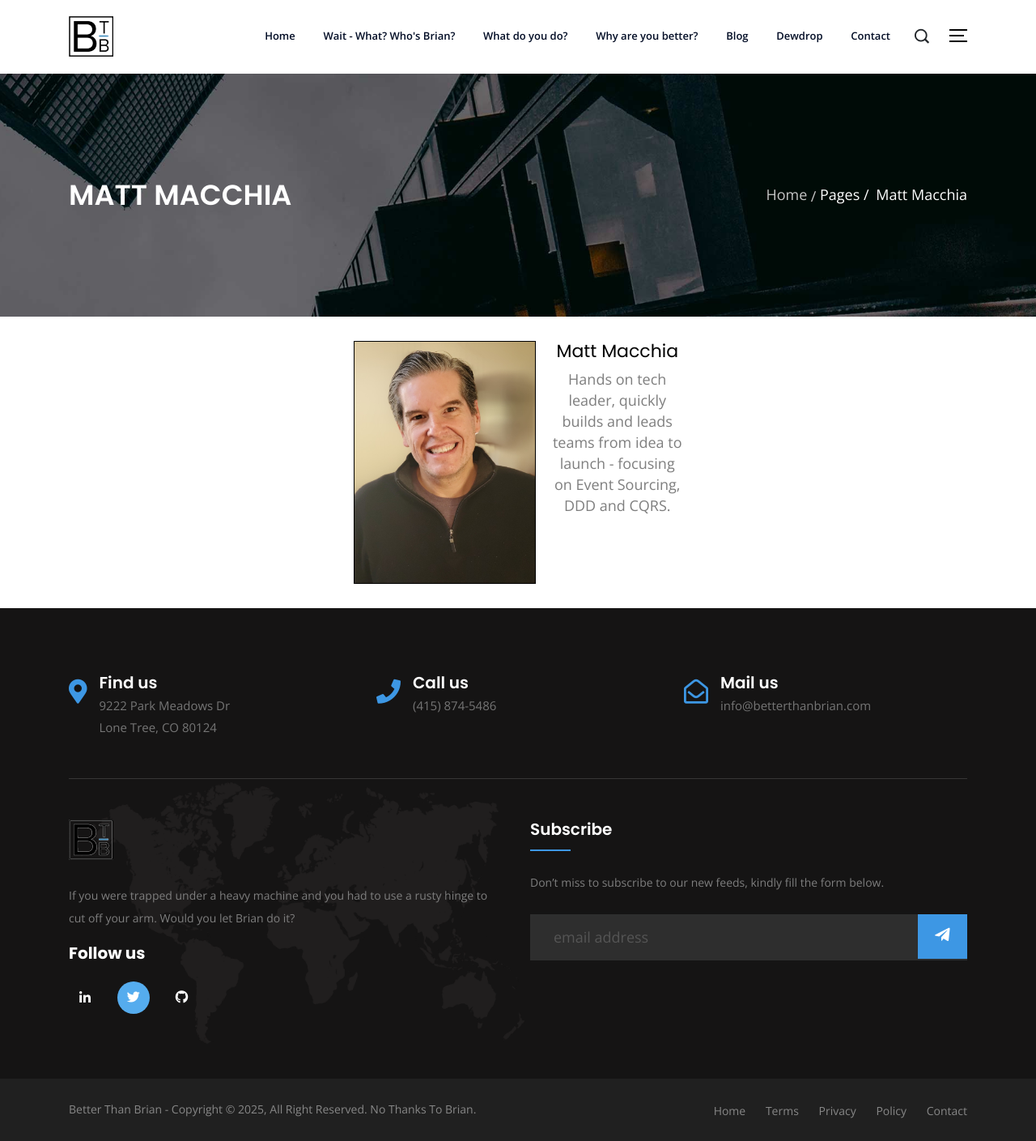
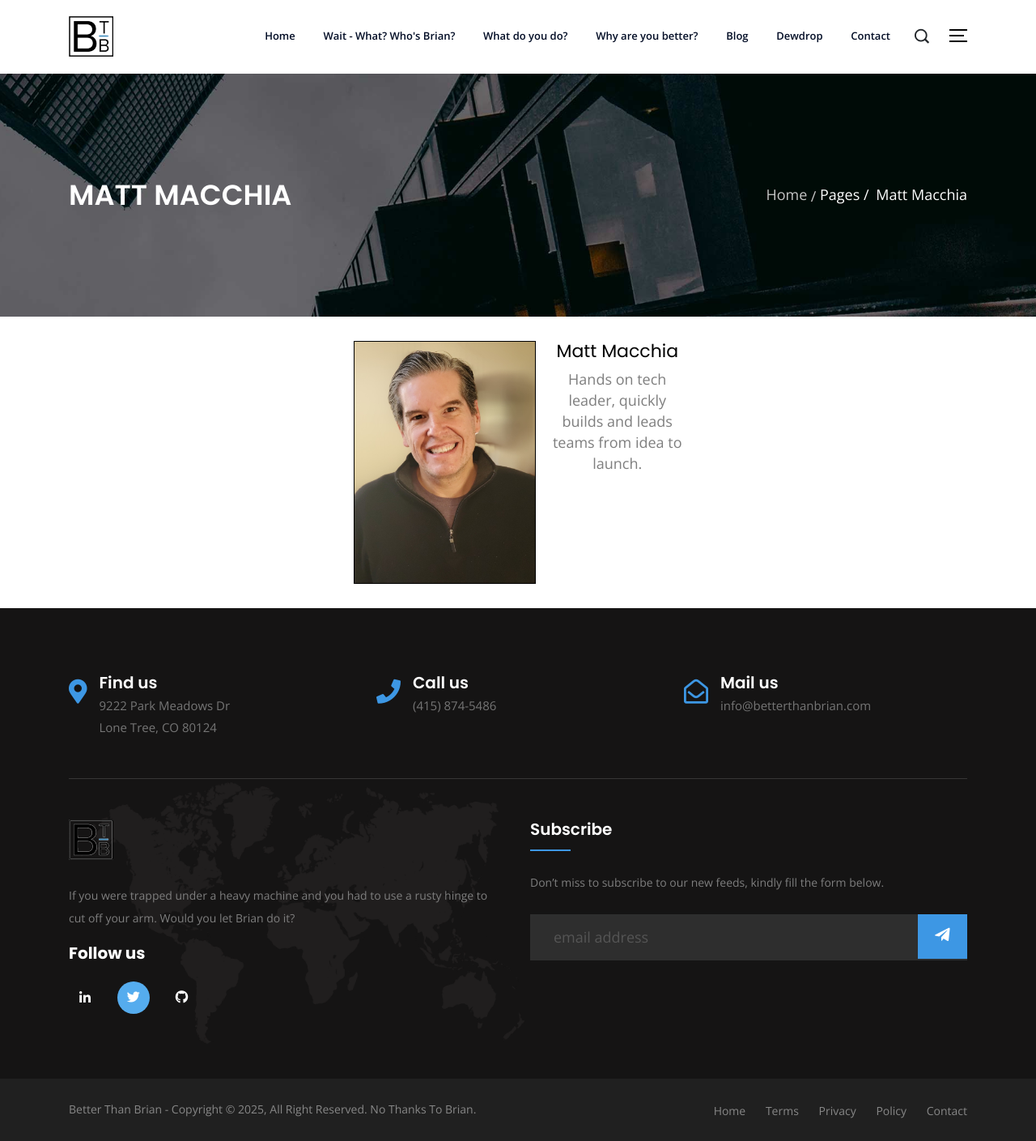
Before and after one commit to matsientst/betterthanbrian, a Jekyll site: the page built from _authors/matt_macchia.md, in a window 1280 px wide. Shown: the whole page at 81% size. Built offline with Jekyll 4.4.1, drawn with Linux system fonts in a browser that asks for light colours.

Commit message:
removing event sourcing

```diff
--- a/_authors/matt_macchia.md
+++ b/_authors/matt_macchia.md
@@ -4,7 +4,7 @@ username: matt_macchia
 name: Matt Macchia
 title: Matt Macchia
 image: /assets/img/authors/matt-macchia.jpg
-bio: Hands on tech leader, quickly builds and leads teams from idea to launch - focusing on Event Sourcing, DDD and CQRS.
+bio: Hands on tech leader, quickly builds and leads teams from idea to launch.
 ---
 
  <div class="row">
--- a/_config.yml
+++ b/_config.yml
@@ -1,7 +1,7 @@
-title: "Better than brian is an Event Sourcing consulting service. Let us help you architect your AggregateRoots or define your CQRS patterns. Don't let Brian near your code."
+title: "Better than brian is an web consulting service. Let us help you get your web presence dialed in. Don't let Brian near your code."
 email: "info@betterthanbrian.com"
 description: >- # this means to ignore newlines until "baseurl:"
- Better than brian is an Event Sourcing consulting service. Let us help you architect your AggregateRoots or define your CQRS patterns. Don't let Brian near your code.
+ Better than brian is an web consulting service. Let us help you get your web presence dialed in. Don't let Brian near your code.
 baseurl: "" # the subpath of your site, e.g. /blog
 url: "https://betterthanbrian.com" # the base hostname & protocol for your site, e.g. http://example.com or  https://tradejk.netlify.com
 twitter_url: https://twitter.com/better_than_bri
```
